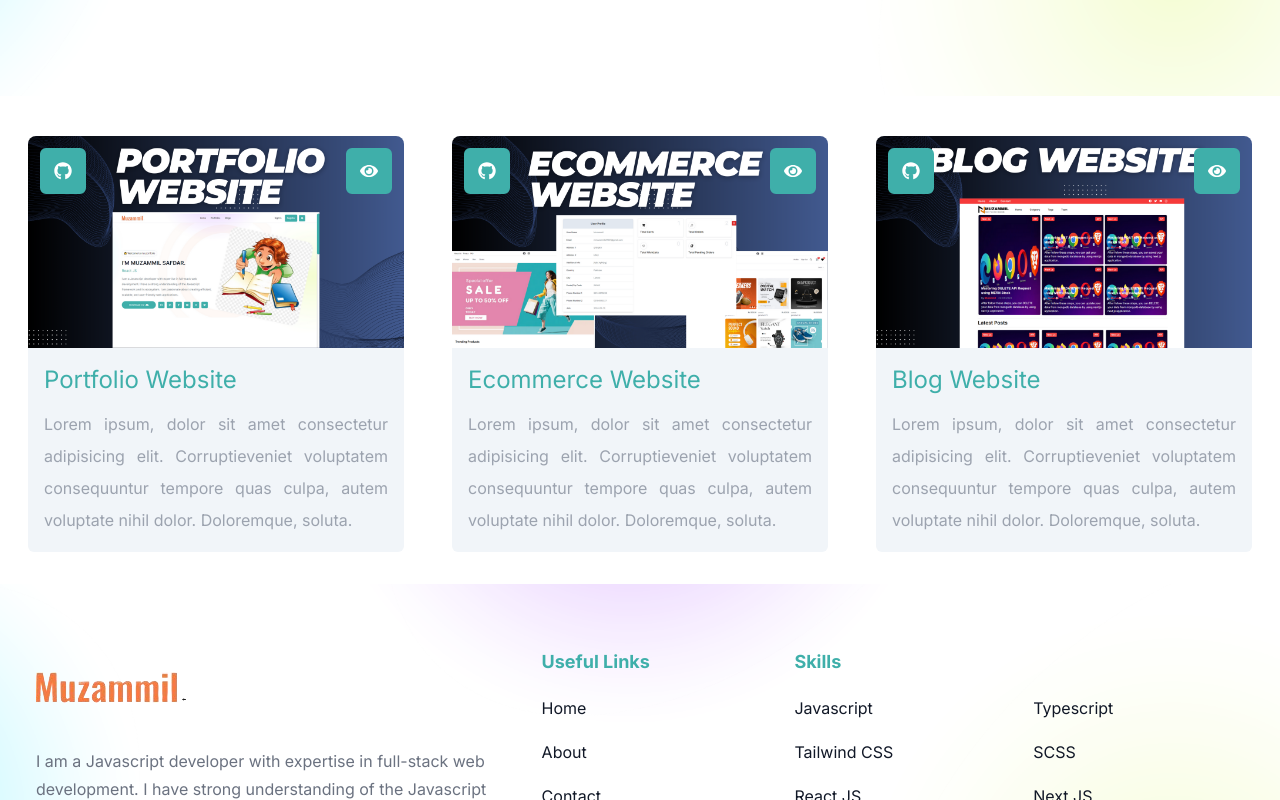
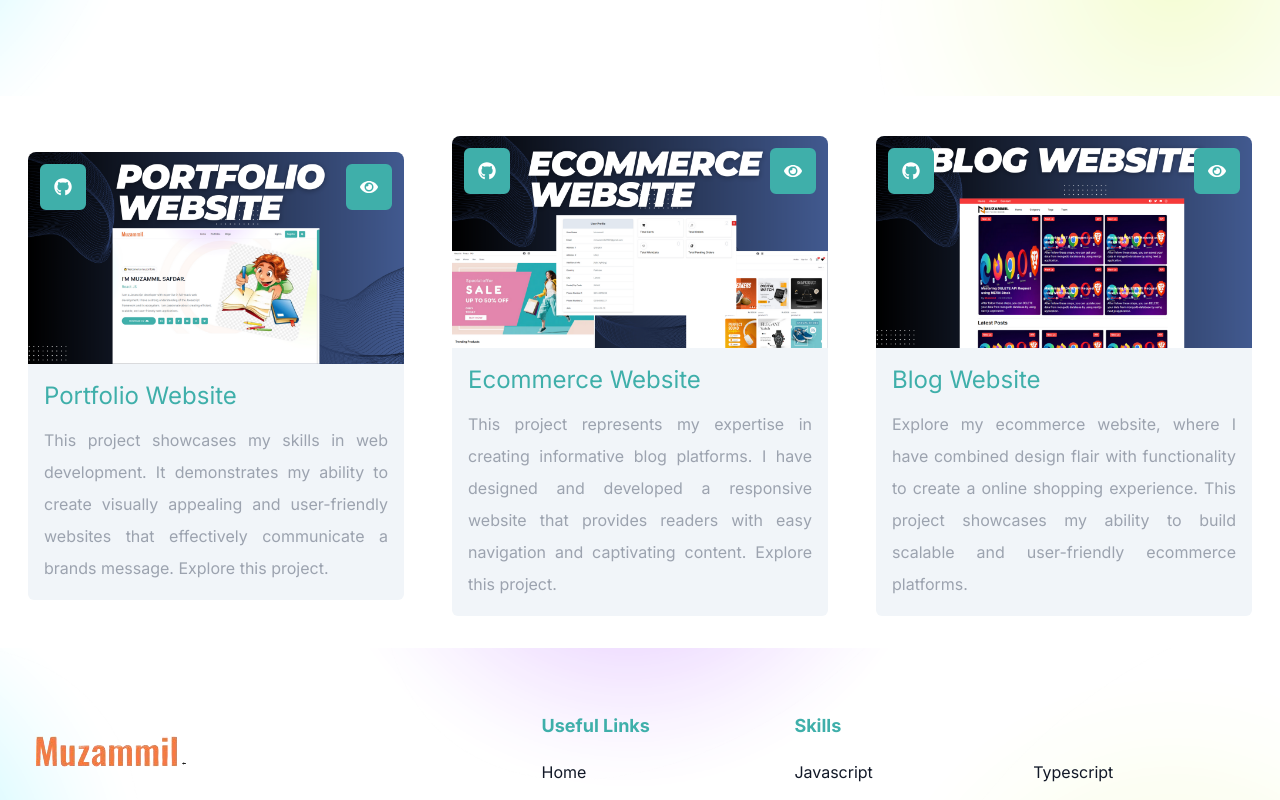
Before and after one commit to Muzammil327/portfolio-website, a Next.js app: page /portfolios in a window 1280 px wide. Shown: the part 433-1233 px from the top of the page. Built offline with nearby package versions, Linux system fonts and the light colour scheme.

Commit message:
updated some image

```diff
--- a/package.json
+++ b/package.json
@@ -13,6 +13,8 @@
     "@vercel/analytics": "^1.2.2",
     "@vercel/speed-insights": "^1.0.10",
     "axios": "^1.6.7",
+    "framer-motion": "^11.2.10",
+    "gsap": "^3.12.5",
     "mongoose": "^8.2.2",
     "next": "14.1.3",
     "next-themes": "^0.3.0",
@@ -20,6 +22,7 @@
     "react": "^18",
     "react-dom": "^18",
     "react-icons": "^5.2.1",
+    "react-intersection-observer": "^9.10.3",
     "react-slick": "^0.30.2",
     "react-toastify": "^10.0.4",
     "slick-carousel": "^1.8.1",
--- a/src/components/portfolio/portfolioCard.tsx
+++ b/src/components/portfolio/portfolioCard.tsx
@@ -1,10 +1,10 @@
-import Image from 'next/image'
 import React from 'react'
 import { FaEye, FaGithub } from 'react-icons/fa'
 import Button from '@/src/components/ui/Button'
 import Link from 'next/link'
 import { portfolioProps } from '@/src/types/page'
 import ImageComp from '../ui/Image'
+import { motion } from 'framer-motion'
 
 export default function PortfolioCard({
   para,
@@ -15,7 +15,23 @@ export default function PortfolioCard({
   imagealt,
 }: portfolioProps) {
   return (
-    <div className="relative mx-3">
+    <motion.div
+      className="relative mx-3"
+      initial={{
+        // rotate: '0deg',
+        opacity: 0,
+      }}
+      whileInView={{
+        opacity: 1,
+      }}
+      transition={{
+        duration: 1,
+      }}
+      // animate={{
+      //   // rotate: '180deg',
+      //   opacity: 1
+      // }}
+    >
       <div className="image relative overflow-hidden w-full h-auto">
         <ImageComp
           imageName={image}
@@ -26,11 +42,11 @@ export default function PortfolioCard({
         />
       </div>
       <div className="btn">
-        <Button className="btnIcon duration-300 ease-in-out absolute top-0 right-0 mr-3 mt-3">
-          <Link href={`${liveLink}`}>
+        <Link href={`${liveLink}`}>
+          <Button className="btnIcon duration-300 ease-in-out absolute top-0 right-0 mr-3 mt-3">
             <FaEye />
-          </Link>
-        </Button>
+          </Button>
+        </Link>
         <Button className="btnIcon duration-300 ease-in-out absolute top-0 left-0 ml-3 mt-3">
           <Link href={`${githubLink}`}>
             <FaGithub />
@@ -38,13 +54,13 @@ export default function PortfolioCard({
         </Button>
       </div>
       <div className="bg-slate-100 dark:bg-gray-900 p-4 rounded-bl-md rounded-br-md">
-        <h4 className="md:text-2xl sm:text-xl text-lg text-color2 mb-3">
+        <h4 className="md:text-2xl text-xl text-color2 mb-3">
           <Link href={`${liveLink}`}>{name}</Link>
         </h4>
         <p className="text-gray-400 dark:text-gray-500 !leading-8 md:text-justify !my-0 md:text-base text-sm">
           {para}
         </p>
       </div>
-    </div>
+    </motion.div>
   )
 }
--- a/src/data/portfolio.ts
+++ b/src/data/portfolio.ts
@@ -4,8 +4,8 @@ export const portfolio_data: portfolioProps[] = [
   {
     id: 0,
     name: 'Portfolio Website',
-    para: 'Lorem ipsum, dolor sit amet consectetur adipisicing elit. Corruptieveniet voluptatem consequuntur tempore quas culpa, autem voluptate nihil dolor. Doloremque, soluta.',
-    liveLink: '',
+    para: 'This project showcases my skills in web development. It demonstrates my ability to create visually appealing and user-friendly websites that effectively communicate a brands message. Explore this project.',
+    liveLink: 'https://mmuzammil-portfolio.vercel.app/',
     githubLink: '',
     image: '/projects/portfolio-website.png',
     imagealt: 'Portfolio website',
@@ -13,8 +13,8 @@ export const portfolio_data: portfolioProps[] = [
   {
     id: 1,
     name: 'Ecommerce Website',
-    para: 'Lorem ipsum, dolor sit amet consectetur adipisicing elit. Corruptieveniet voluptatem consequuntur tempore quas culpa, autem voluptate nihil dolor. Doloremque, soluta.',
-    liveLink: '',
+    para: 'This project represents my expertise in creating informative blog platforms. I have designed and developed a responsive website that provides readers with easy navigation and captivating content. Explore this project.',
+    liveLink: 'https://full-stack-ecommerce-website-five.vercel.app/',
     githubLink: '',
     image: '/projects/ecommerce-website.png',
     imagealt: 'Portfolio website',
@@ -22,8 +22,8 @@ export const portfolio_data: portfolioProps[] = [
   {
     id: 2,
     name: 'Blog Website',
-    para: 'Lorem ipsum, dolor sit amet consectetur adipisicing elit. Corruptieveniet voluptatem consequuntur tempore quas culpa, autem voluptate nihil dolor. Doloremque, soluta.',
-    liveLink: '',
+    para: 'Explore my ecommerce website, where I have combined design flair with functionality to create a online shopping experience. This project showcases my ability to build scalable and user-friendly ecommerce platforms.',
+    liveLink: 'https://blog-website-pink-chi.vercel.app/',
     githubLink: '',
     image: '/projects/blog-website.png',
     imagealt: 'Portfolio website',
```
Also changed, not shown: 1 other file (tests, documents, lock files or other folders).
